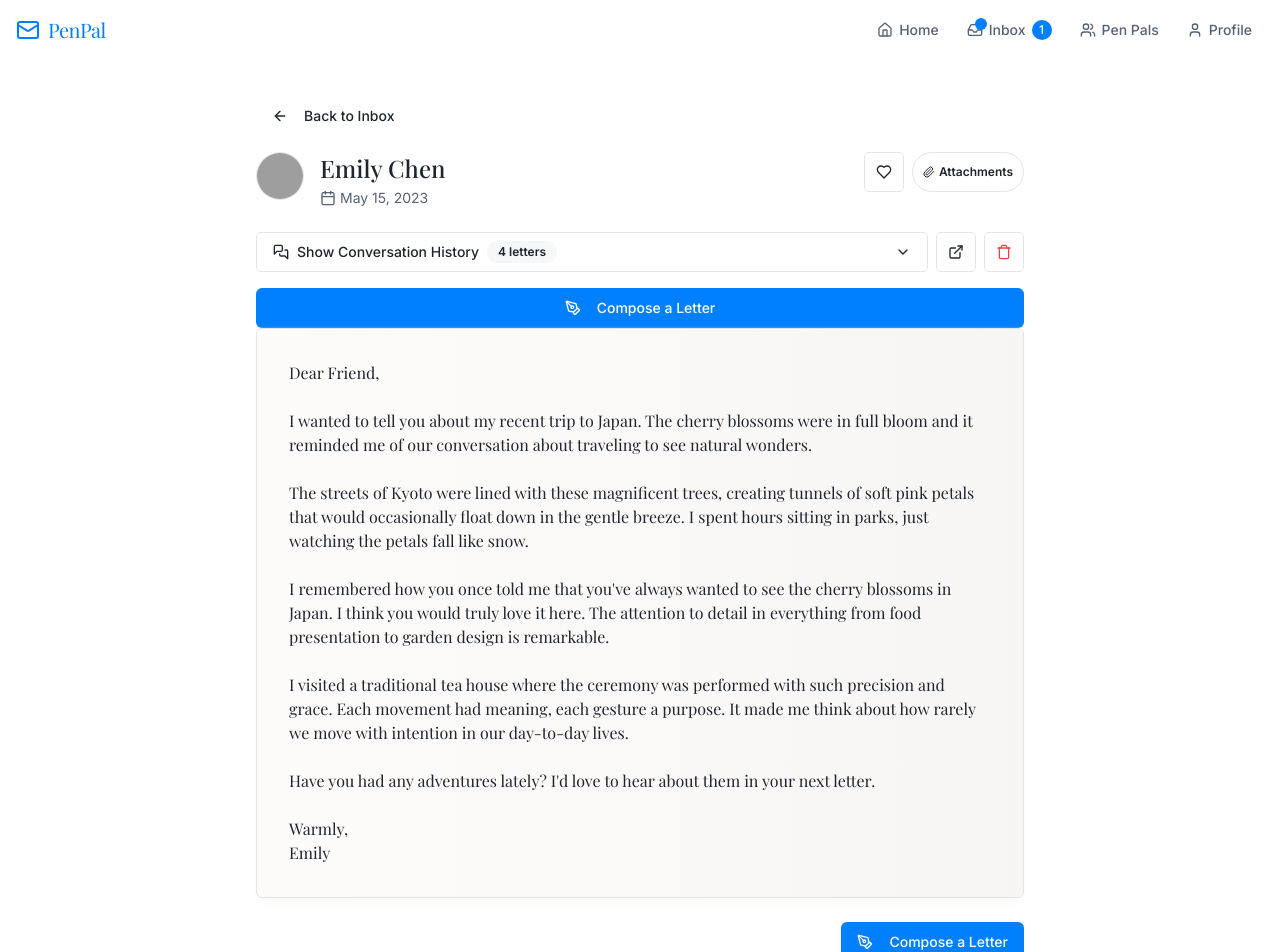
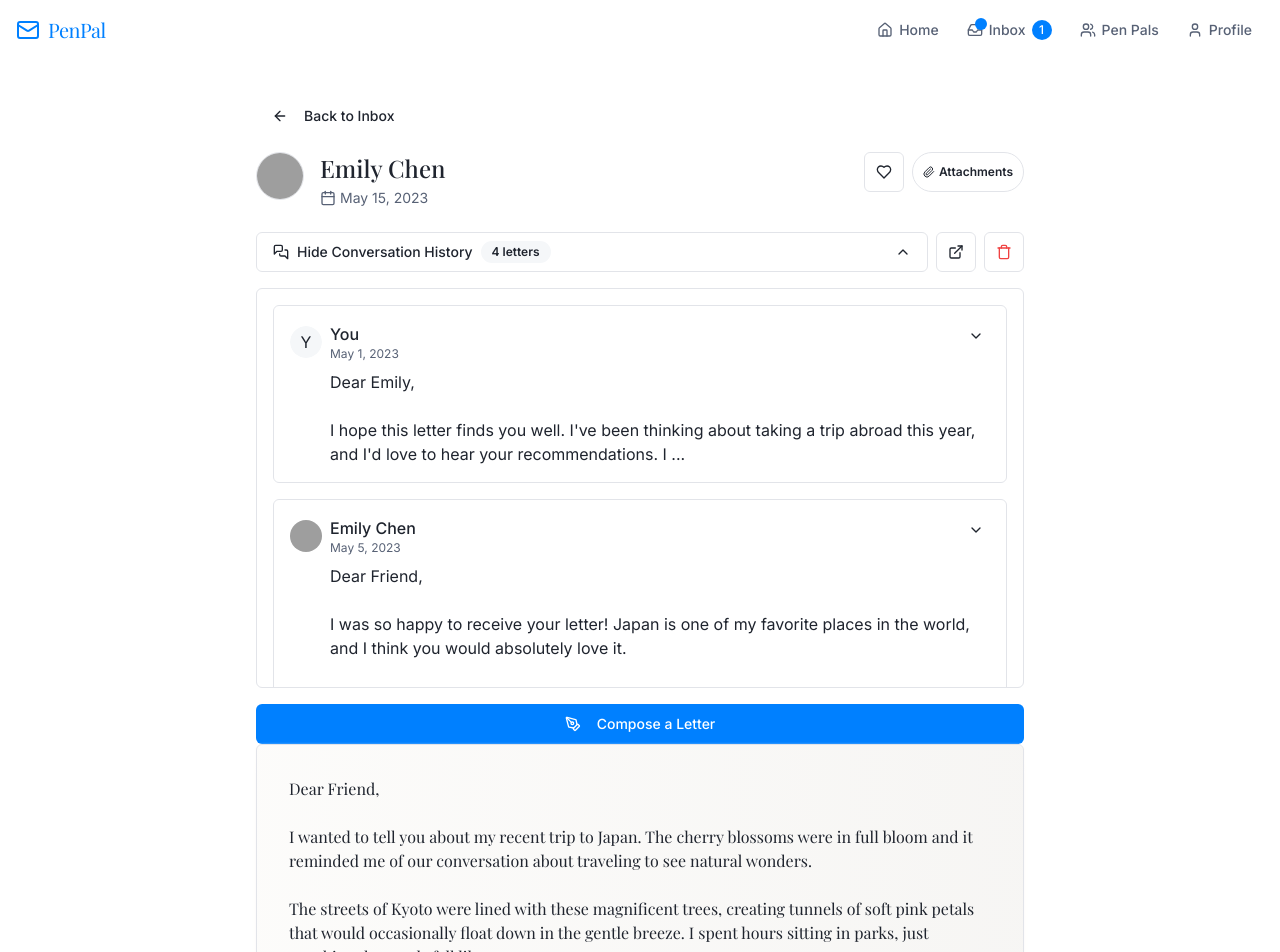
Before and after one commit to devTL493/PenPal-Palooza, a React (Vite) app: page /letter/1 in a window 1280 px wide. Shown: the top 952 px of the page. Built offline with nearby package versions, Linux system fonts and the light colour scheme; grey boxes are pictures that could not be loaded; a web font is replaced by a local one.

Commit message:
Refactor compose page and conversation history
- Move compose button functionality to bottom right.
- Add example texts and conversation elements.
- Implement expandable messages in side-by-side mode.

```diff
--- a/src/components/letter/ComposeLetterButton.tsx
+++ b/src/components/letter/ComposeLetterButton.tsx
@@ -12,6 +12,7 @@ interface ComposeLetterButtonProps extends ButtonProps {
   size?: "default" | "sm" | "lg" | "icon";
   children?: React.ReactNode;
   conversation?: boolean;
+  position?: 'bottom-right' | 'inline';
 }
 
 const ComposeLetterButton: React.FC<ComposeLetterButtonProps> = ({
@@ -22,6 +23,7 @@ const ComposeLetterButton: React.FC<ComposeLetterButtonProps> = ({
   size = "default",
   children,
   conversation = false,
+  position = 'inline',
   ...props
 }) => {
   // Create URL with query parameters for recipient if provided
@@ -29,12 +31,17 @@ const ComposeLetterButton: React.FC<ComposeLetterButtonProps> = ({
     ? `/compose?recipient=${recipientId}${recipientName ? `&name=${encodeURIComponent(recipientName)}` : ''}${conversation ? '&conversation=true' : ''}`
     : '/compose';
 
+  // Apply fixed position styling for bottom-right button
+  const positionClassNames = position === 'bottom-right'
+    ? 'fixed bottom-6 right-6 shadow-lg rounded-full z-20'
+    : '';
+
   return (
     <Link to={composeUrl}>
       <Button
         variant={variant}
         size={size}
-        className={className}
+        className={`${className} ${positionClassNames}`}
         {...props}
       >
         {children || (
--- a/src/components/letter/ConversationHistory.tsx
+++ b/src/components/letter/ConversationHistory.tsx
@@ -1,4 +1,3 @@
-
 import React, { useState } from 'react';
 import { Button } from "@/components/ui/button";
 import {
@@ -51,7 +50,7 @@ const ConversationHistory: React.FC<ConversationHistoryProps> = ({
   showComposeButton = true,
   expandable = false
 }) => {
-  const [showConversation, setShowConversation] = useState(false);
+  const [showConversation, setShowConversation] = useState(true); // Changed to default true
   const [showDeleteDialog, setShowDeleteDialog] = useState(false);
   const conversationContainerRef = React.useRef<HTMLDivElement>(null);
   const [expandedMessages, setExpandedMessages] = useState<Record<string, boolean>>({});
@@ -139,7 +138,7 @@ const ConversationHistory: React.FC<ConversationHistoryProps> = ({
       {showConversation && (
         <div
           ref={conversationContainerRef}
-          className={`${expandable ? 'max-h-none' : 'h-[400px]'} overflow-y-auto border rounded-md p-4`}
+          className={`${expandable ? 'max-h-[calc(100vh-200px)]' : 'max-h-[400px]'} overflow-y-auto border rounded-md p-4`}
         >
           <div className="space-y-4">
             {conversation.map((message) => (
@@ -149,7 +148,7 @@ const ConversationHistory: React.FC<ConversationHistoryProps> = ({
                     <CollapsibleMessage
                       message={message}
                       isActive={message.id === activeMessageId}
-                      isExpanded={expandable && expandedMessages[message.id]}
+                      isExpanded={expandedMessages[message.id]}
                       onToggleExpand={expandable ? () => toggleMessageExpand(message.id) : undefined}
                     />
                   </div>
--- a/src/components/letter/LetterActions.tsx
+++ b/src/components/letter/LetterActions.tsx
@@ -1,6 +1,5 @@
 
 import React from 'react';
-import ComposeLetterButton from '@/components/letter/ComposeLetterButton';
 import { PenTool } from 'lucide-react';
 
 interface LetterActionsProps {
@@ -12,13 +11,7 @@ const LetterActions: React.FC<LetterActionsProps> = ({ letterId, senderName }) =
   return (
     <div className="flex justify-between">
       <div />
-
-      <div>
-        <ComposeLetterButton recipientId={letterId} recipientName={senderName}>
-          <PenTool className="mr-2 h-4 w-4" />
-          Compose a Letter
-        </ComposeLetterButton>
-      </div>
+      <div />
     </div>
   );
 };
```
